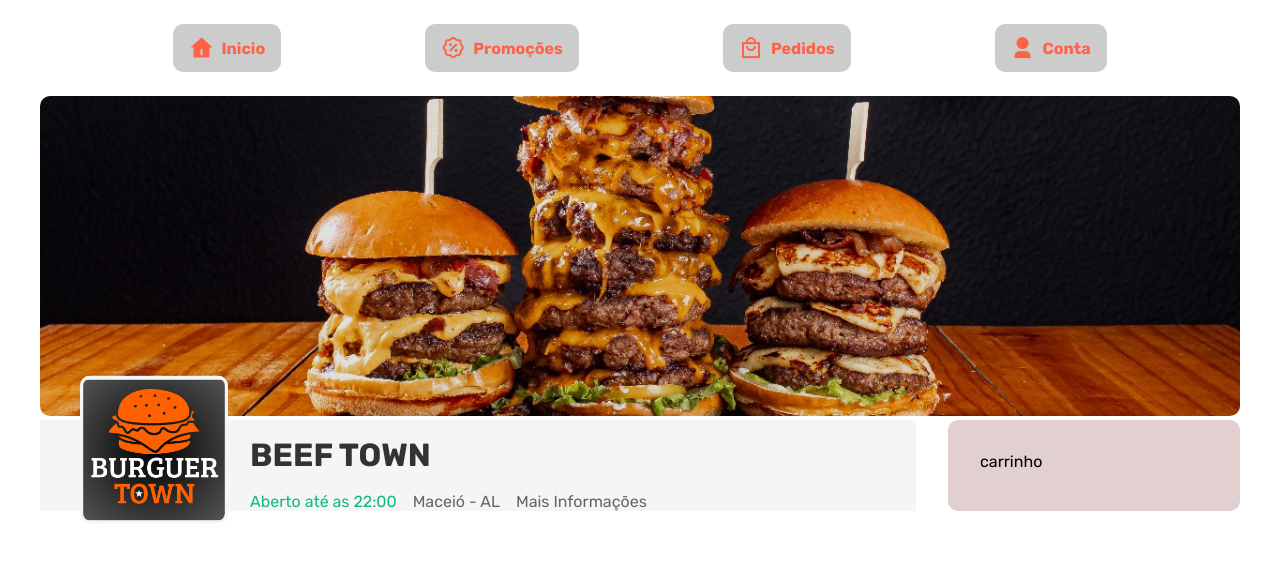
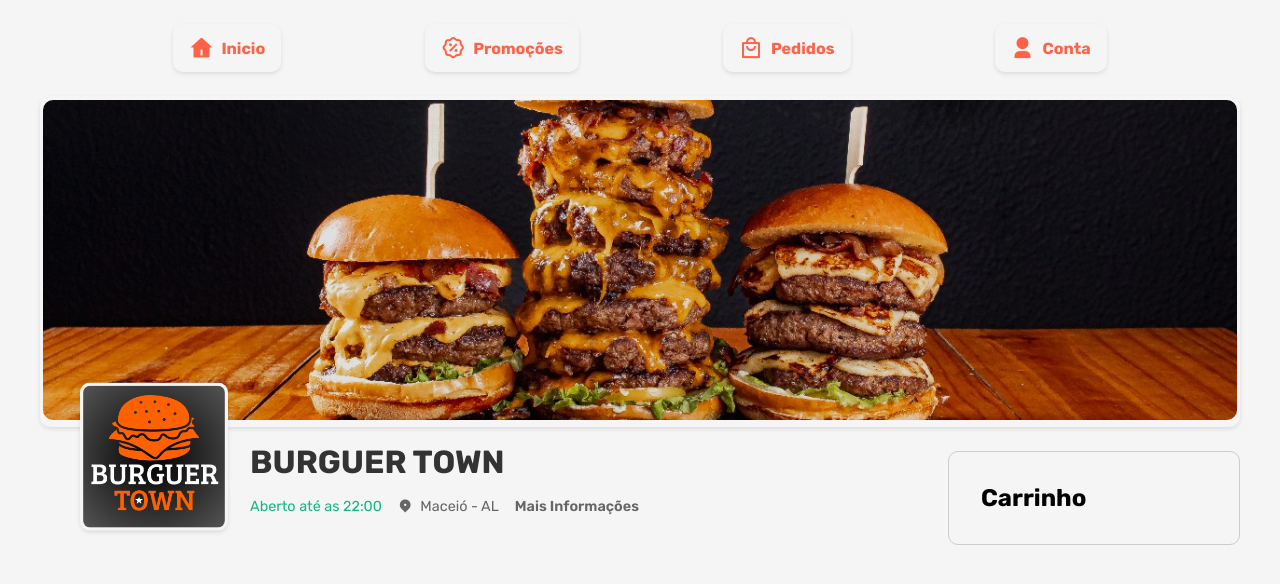
Before and after one commit to kauatorresfranca/burguer-town, a React (Vite) app: page / in a window 1280 px wide. Shown: the top 584 px of the page. Built offline with nearby package versions, Linux system fonts and the light colour scheme.

Commit message:
style(restaurant): defaulting gaps

```diff
--- a/src/components/banner/styles.ts
+++ b/src/components/banner/styles.ts
@@ -1,9 +1,14 @@
 import styled from 'styled-components'
+import { colors } from '../../../styles';
 
 
 export const BannerContainer = styled.div`
     position: relative;
     overflow: hidden;
+    padding: 0.2rem;
+    background-color: ${colors.background};
+    border-radius: 10px;
+    box-shadow: 0 2px 4px rgba(0, 0, 0, 0.1);
 `;
 
 export const BannerImg = styled.img`
--- /dev/null
+++ b/src/components/cart/index.tsx
@@ -0,0 +1,11 @@
+import * as S from './styles';
+
+const Cart = () => {
+    return (
+        <S.Cart>
+            <h1>Carrinho</h1>
+        </S.Cart>
+    );
+};
+
+export default Cart;
--- /dev/null
+++ b/src/components/cart/styles.ts
@@ -0,0 +1,11 @@
+import styled from "styled-components";
+import { colors } from "../../../styles";
+
+export const Cart = styled.div`
+    display: flex;
+    flex-direction: column;
+    padding: 2rem;
+    background-color: #f5f5f5;
+    border-radius: 10px;
+    border: 1px solid ${colors.outline};
+`;
--- a/src/components/navigation/styles.ts
+++ b/src/components/navigation/styles.ts
@@ -14,10 +14,10 @@ export const NavItem = styled.div`
     align-items: center;
     gap: 0.5rem;
     padding: 0.7rem 1rem;
-    background-color: ${colors.outline};
     font-weight: bold;
     color: ${colors.primary};
     border-radius: 10px;
+    box-shadow: 0 2px 4px rgba(0, 0, 0, 0.1);
 
     &:hover {
         background-color: ${colors.primary};
--- a/src/components/restaurant/index.tsx
+++ b/src/components/restaurant/index.tsx
@@ -6,11 +6,11 @@ const Restaurant = () => {
         <S.Restaurant>
             <img src={logo} alt="Imagem de exemplo" />
             <S.RestaurantInfo>
-                <h1>BEEF TOWN</h1>
+                <h1>BURGUER TOWN</h1>
                 <S.RestaurantInfoDetails>
-                    <p id='horario'>Aberto até as 22:00</p>
-                    <p>Maceió - AL</p>
-                    <p>Mais Informações</p>
+                    <p id='time'>Aberto até as 22:00</p>
+                    <p id='location'><i className="ri-map-pin-2-fill"></i>Maceió - AL</p>
+                    <p id='more-info'>Mais Informações</p>
                 </S.RestaurantInfoDetails>
             </S.RestaurantInfo>
         </S.Restaurant>
--- a/src/components/restaurant/styles.ts
+++ b/src/components/restaurant/styles.ts
@@ -4,7 +4,19 @@ import { colors } from "../../../styles";
 export const Restaurant = styled.div`
     display: flex;
     align-items: center;
-    background-color: ${colors.background};
+
+    img {
+        position: absolute;
+        transform: translate(0, -30%);
+        top: 0;
+        left: 40px;
+        width: 148px;
+        height: 148px;
+        padding: 0.2rem;
+        background-color: ${colors.background};
+        border-radius: 10px;
+        box-shadow: 0 2px 4px rgba(0, 0, 0, 0.1);
+    }
 `;
 
 export const RestaurantInfo = styled.div`
@@ -30,9 +42,24 @@ export const RestaurantInfoDetails = styled.div`
 
     p {
         color: ${colors.text};
+        font-size: 0.9rem;
+        font-weight: 400;
 
-        &#horario {
+        //paragrafo de horario
+        &#time {
             color: #10b981;
+        }
+
+        //paragrafo de localizacao
+        &#location {
+            display: flex;
+            align-items: center;
+            gap: 0.5rem;
+        }
+
+        //paragrafo de mais informacoes
+        &#more-info {
+            font-weight: 600;
         }
     }
 `;
--- a/src/pages/home/index.tsx
+++ b/src/pages/home/index.tsx
@@ -3,6 +3,7 @@ import * as S from './styles'
 import Banner from '../../components/banner/index';
 import Navigation  from '../../components/navigation/index.';
 import Restaurant from '../../components/restaurant';
+import Cart from '../../components/cart';
 
 const Home = () => {
     return (
@@ -14,7 +15,7 @@ const Home = () => {
                     <Restaurant />
                 </S.Main>
                 <S.Aside>
-                    carrinho
+                    <Cart />
                 </S.Aside>
             </S.Layout>
         </>
--- a/src/pages/home/styles.ts
+++ b/src/pages/home/styles.ts
@@ -1,31 +1,17 @@
 import styled from "styled-components"
-import { colors } from "../../../styles";
 
 export const Layout = styled.div`
     display: grid;
-    grid-template-columns: 3fr 1fr;
+    grid-template-columns: 6fr 2fr;
     gap: 2rem;
 `;
 
 export const Main = styled.main`
     border-radius: 10px;
     position: relative;
-
-    img {
-        position: absolute;
-        transform: translate(0, -30%);
-        top: 0;
-        left: 40px;
-        width: 148px;
-        height: 148px;
-        padding: 0.2rem;
-        background-color: ${colors.background};
-        border-radius: 10px;
-    }
 `;
 
 export const Aside = styled.aside`
-    padding: 2rem;
-    background-color: #e2cfcfff;
+    padding-top: 1.5rem;
     border-radius: 10px;
 `;
--- a/styles.ts
+++ b/styles.ts
@@ -23,6 +23,10 @@ export const GlobalStyle = createGlobalStyle`
         font-family: rubik, sans-serif;
     }
 
+    body {
+        background-color: ${colors.background};
+    }
+
     ul {
         list-style: none;
     }
```
